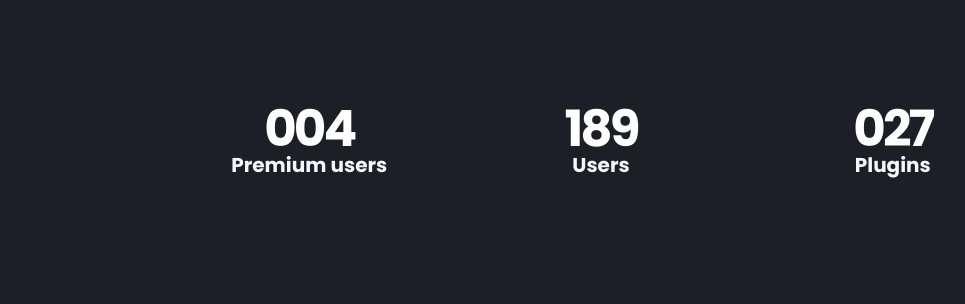
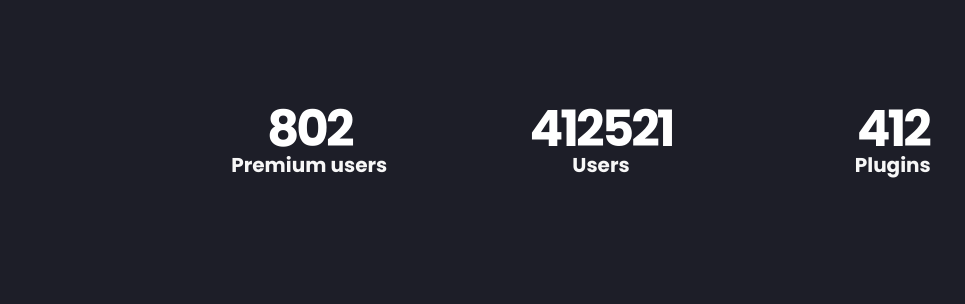
Before and after one commit to RobloXTension/extension, a plain HTML site: page index.html in a window 1280 px wide. Shown: the part 1740-2044 px from the top of the page, without its empty margins (39-1004 px from the left). Drawn offline with nearby package versions, Linux system fonts and the light colour scheme.

Commit message:
Update index.html

```diff
--- a/index.html
+++ b/index.html
@@ -82,19 +82,19 @@
     <div class="cards">
         <div class="card statistic" style="width: 18rem;">
             <div class="card-body">
-                <p class="card-title" style="font-size: 50px !important;line-height: 15px !important;letter-spacing: -0.06em !important;font-weight: bold !important;">004</h1>
+                <p class="card-title" style="font-size: 50px !important;line-height: 15px !important;letter-spacing: -0.06em !important;font-weight: bold !important;">802</h1>
                 <p style="font-weight: bold !important;font-size: 20px !important;">Premium users</p>
             </div>
         </div>
         <div class="card statistic" style="width: 18rem;">
             <div class="card-body">
-                <p class="card-title" style="font-size: 50px !important;line-height: 15px !important;letter-spacing: -0.06em !important;font-weight: bold !important;">189</h1>
+                <p class="card-title" style="font-size: 50px !important;line-height: 15px !important;letter-spacing: -0.06em !important;font-weight: bold !important;">412521</h1>
                 <p style="font-weight: bold !important;font-size: 20px !important;">Users</p>
             </div>
         </div>
         <div class="card statistic" style="width: 18rem;">
             <div class="card-body">
-                <p class="card-title" style="font-size: 50px !important;line-height: 15px !important;letter-spacing: -0.06em !important;font-weight: bold !important;">027</h1>
+                <p class="card-title" style="font-size: 50px !important;line-height: 15px !important;letter-spacing: -0.06em !important;font-weight: bold !important;">412</h1>
                 <p style="font-weight: bold !important;font-size: 20px !important;">Plugins</p>
             </div>
         </div>
```
